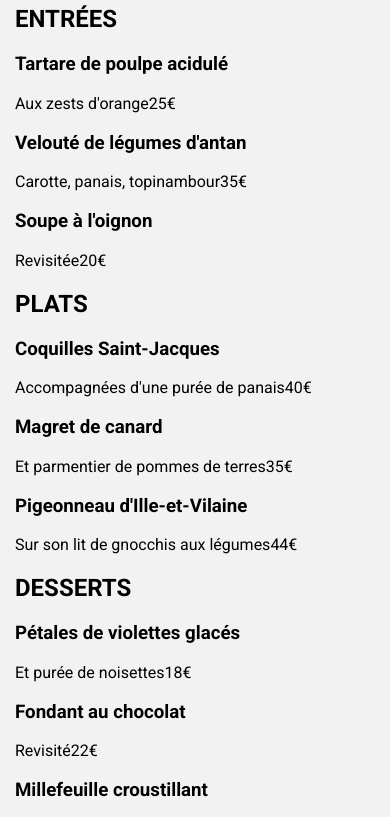
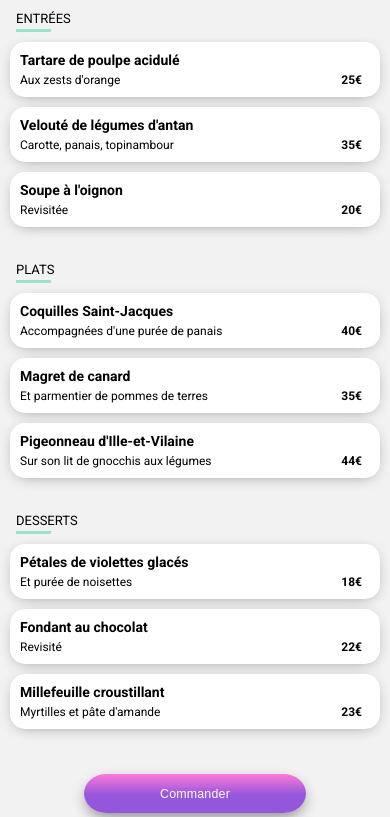
Before and after one commit to YoubiYounes/projet_3_youbi, a website: page francaise.html in a window 390 px wide. Shown: the part 359-1176 px from the top of the page. Drawn offline with Linux system fonts and the light colour scheme; a web font is replaced by a local one.

Commit message:
menu_mobile_fini

```diff
--- a/francaise.html
+++ b/francaise.html
@@ -23,7 +23,7 @@
         <i class="fa-regular fa-heart fa-lg"></i>
         </div>
         <main>
-            <section>
+            <section class="menu">
                 <h2>ENTRÉES</h2>
                 <div>
                     <h3>Tartare de poulpe acidulé</h3>
@@ -38,7 +38,7 @@
                     <p>Revisitée<span>20€</span></p>
                 </div>
             </section>
-            <section>
+            <section class="menu">
                 <h2>PLATS</h2>
                 <div>
                     <h3>Coquilles Saint-Jacques</h3>
@@ -53,7 +53,7 @@
                     <p>Sur son lit de gnocchis aux légumes<span>44€</span></p>
                 </div>
             </section>
-            <section>
+            <section class="menu">
                 <h2>DESSERTS</h2>
                 <div>
                     <h3>Pétales de violettes glacés</h3>
--- a/sass/components/_button.scss
+++ b/sass/components/_button.scss
@@ -1,6 +1,8 @@
 button {
+    align-self: center;
     width: 60%;
     margin-bottom: 45px;
+    margin-top: 10px;
     padding: 13px 10px 12px 10px;
     border: none;
     border-radius: 10% / 50%;
--- a/sass/components/_card.scss
+++ b/sass/components/_card.scss
@@ -9,6 +9,7 @@
         border-radius: 15px;
         background-color: white;
         margin-bottom: 13px;
+        box-shadow: 0 3px 15px -6px gray;
     }
     img {
         width: 100%;
--- a/sass/components/_main.scss
+++ b/sass/components/_main.scss
@@ -1,5 +1,5 @@
-@include bureau {
-    main {
+main {
+    @include bureau {
         display: flex;
         flex-direction: row;
         justify-content: space-between;
--- /dev/null
+++ b/sass/components/_menu.scss
@@ -0,0 +1,35 @@
+.menu {
+    margin-bottom: 35px;
+    h2 {
+        width: 35px;
+        margin: 20px 6px 10px 6px;
+        padding-bottom: 3px;
+        border-bottom: 3px solid $color-tertiary;
+        font-size: 13px;
+        font-weight: 400;
+    }
+    div {
+        margin-bottom: 10px;
+        padding: 10px 10px 0 10px;
+        background-color: white;
+        border-radius: 15px;
+        box-shadow: 0 3px 15px -6px gray;
+        h3 {
+            margin: 0 0 5px 0;
+            font-size: 14px;
+        }
+        p {
+            margin: 0;
+            font-size: 12px;
+        }
+        span {
+            height: 10px;
+            padding-right: 8px;
+            display: block;
+            font-weight: 600;
+            text-align: right;
+            position: relative;
+            bottom: 14px;
+        }
+    }
+}
--- a/sass/components/_name.scss
+++ b/sass/components/_name.scss
@@ -3,8 +3,9 @@
     flex-direction: column;
     h1 {
         margin: 0;
+        padding: 6px;
         font-family: 'Shrikhand', cursive;
-        font-size: 23px;
+        font-size: 22px;
         font-weight: 500;
         margin-top: 10px;
     }
--- a/sass/components/_nav.scss
+++ b/sass/components/_nav.scss
@@ -10,7 +10,7 @@ nav {
         @include taille-titre;
     }
     p {
-        margin: 10px 15px 25px 15px;
+        margin: 10px 15px 15px 15px;
         font-size: 14.2px;
         font-weight: 400;
         color: rgb(100, 96, 96);
--- a/sass/components/_page.scss
+++ b/sass/components/_page.scss
@@ -1,5 +1,7 @@
 .page {
-    padding: 15px;
+    display: flex;
+    flex-direction: column;
+    padding: 10px 10px 20px 10px;
     background-color: $color-nav;
     border-radius: 30px 30px 0px 0px;
     position: relative;
--- a/sass/main.scss
+++ b/sass/main.scss
@@ -15,3 +15,4 @@
 @import "./components/main";
 @import "./components/page";
 @import "./components/name";
+@import "./components/menu";
```
Also changed, not shown: css/style.css, 1 other file.
